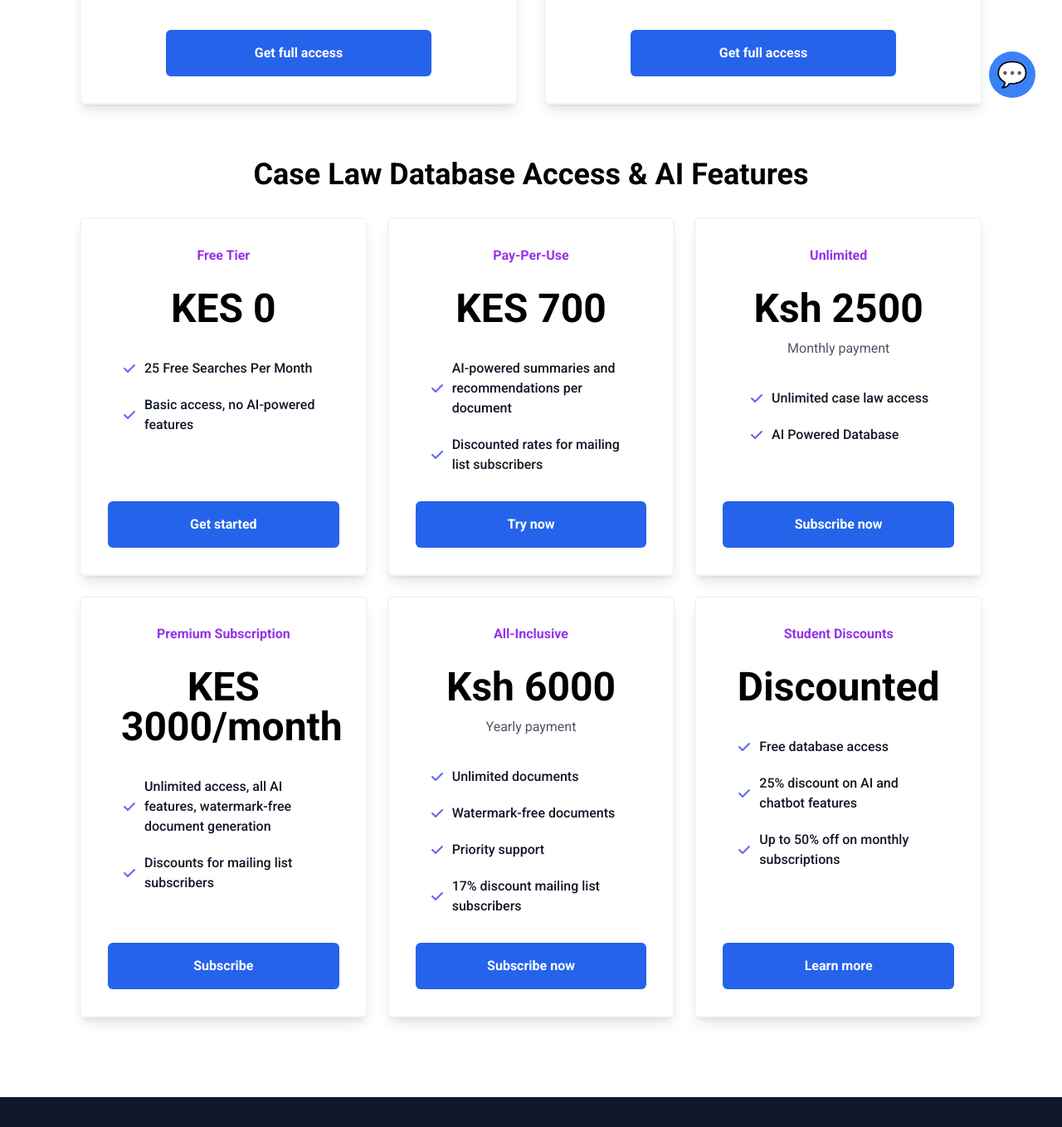
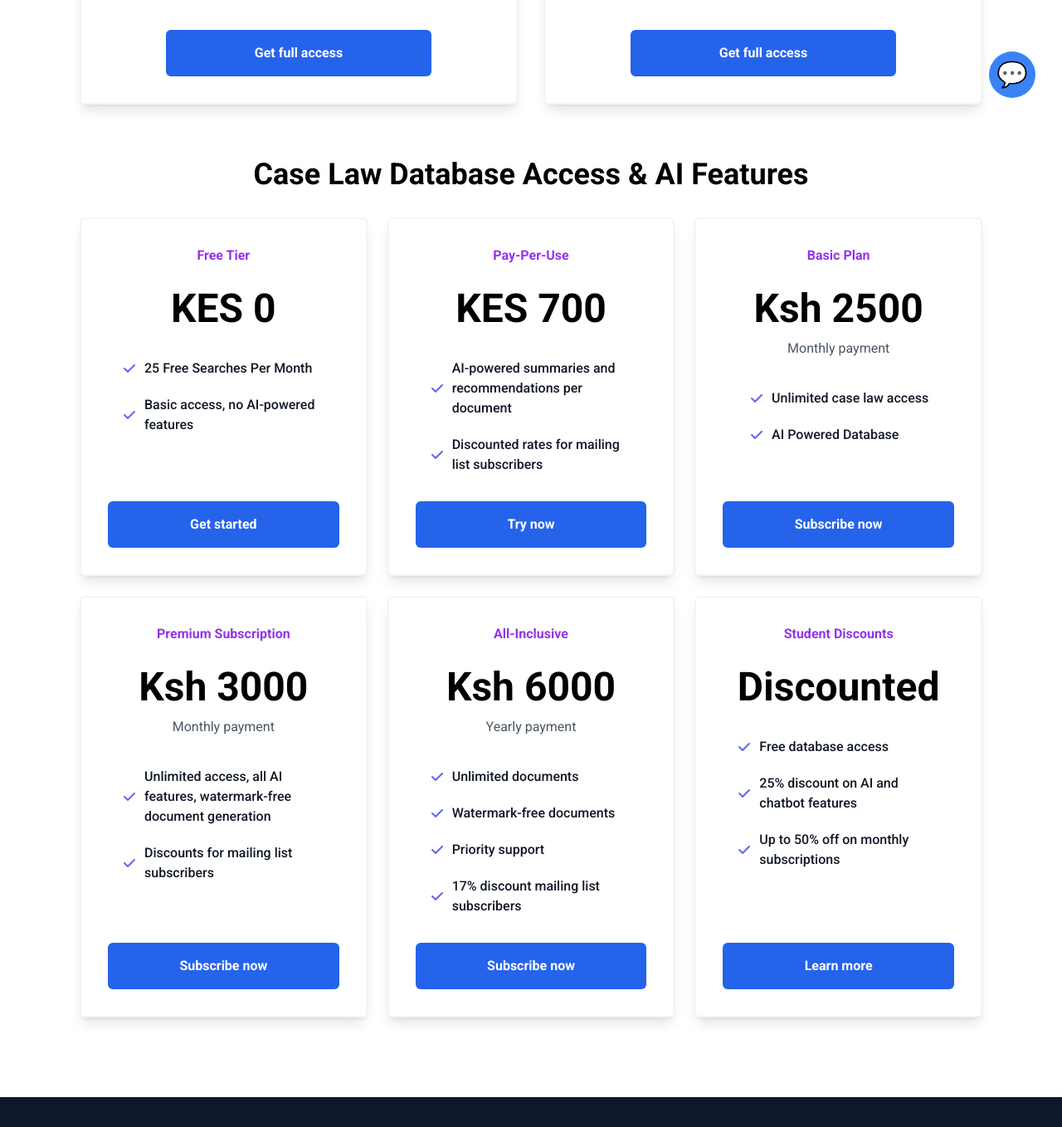
Before and after one commit to CheropS/LegalizeMe, a React (Vite) app in the folder client/: page /pricing in a window 1280 px wide. Shown: the part 650-2008 px from the top of the page at 83% size. Built offline with nearby package versions, Linux system fonts and the light colour scheme.

Commit message:
Content update

```diff
--- a/client/src/components/FAQs.jsx
+++ b/client/src/components/FAQs.jsx
@@ -8,7 +8,7 @@ export default function FAQs() {
     };
 
     const faqItems = [
-        { question: "What is LegalizeMe", answer: "LegalizeMe is a transformative AI-powered legal platform that simplifies legal processes - providing fast research, dynamic document generation, and access to expert insights for both professionals and individuals." },
+        { question: "What is LegalizeMe", answer: "LegalizeMe is a transformative AI-powered legal platform that simplifies legal processes - providing fast research, dynamic document generation, and access to expert insights for both legal professionals and individuals." },
         { question: "How does LegalizeMe work?", answer: "Our platform combines AI with legal expertise to automate key tasks. Users can conduct legal research, generate contracts instantly, via Counsel, our 24/7 AI chatbot." },
         { question: "Who can benefit from LegalizeMe?", answer: "Whether you are a law student, researcher, legal professional, small business, or individual needing legal support, LegalizeMe offers streamlined tools tailored to your need." },
         { question: "Is LegalizeMe secure and compliant?", answer: "Yes, security and privacy are paramount. We use end-to-end encryption and adhere to industry standards to protect your data while delivering efficient, reliable services." },
--- a/client/src/components/Pricing.jsx
+++ b/client/src/components/Pricing.jsx
@@ -48,7 +48,7 @@ const Pricing = () => {
       buttonLink: "/checkout"
     },
     {
-      name: "Unlimited",
+      name: "Basic Plan",
       price: "Ksh 2500",
       billing: "Monthly payment",
       features: [
@@ -60,12 +60,13 @@ const Pricing = () => {
     },
     {
       name: "Premium Subscription",
-      price: "KES 3000/month",
+      price: "Ksh 3000",
+      billing: "Monthly payment",
       features: [
         "Unlimited access, all AI features, watermark-free document generation",
         "Discounts for mailing list subscribers"
       ],
-      buttonText: "Subscribe",
+      buttonText: "Subscribe now",
       buttonLink: "/checkout"
     },
     {
```
